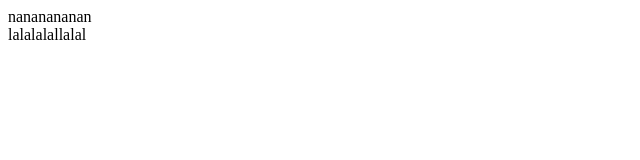
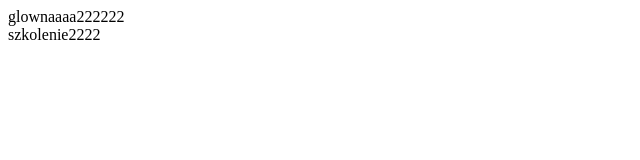
Before and after one commit to mklopotek/Exercises_Git3, a plain HTML site: page index.html in a window 1280 px wide. Shown: the full height of the page, 0-640 px from the left. Drawn offline with Linux system fonts and the light colour scheme.

Commit message:
second changes

```diff
--- a/index.html
+++ b/index.html
@@ -1,18 +1,22 @@
 <html>
-
+<style></style>
 <body>
 
 <title>
-   lalalalallalal
+   ljsj= alalalallalal
 
-   lalalalla
+hhsddddd
+
+   lalallala
 </title>
 
-<artcile> </artcile>
+
 <article>
-    <div>nananananan</div>
-    <article>lalalalallalal</article>
+    <div>glownaaaa222222</div>
+    <article>szkolenie2222</article>
 </article>
+
+
 
 </body>
 
```
